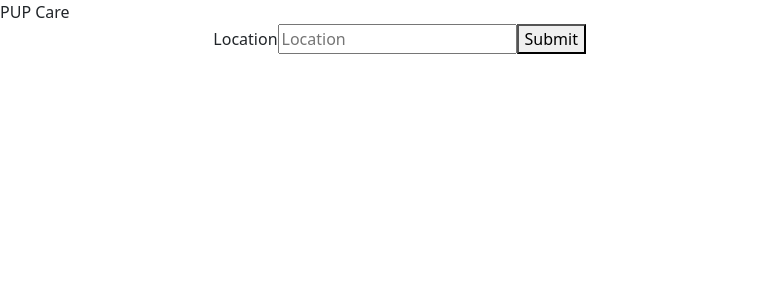
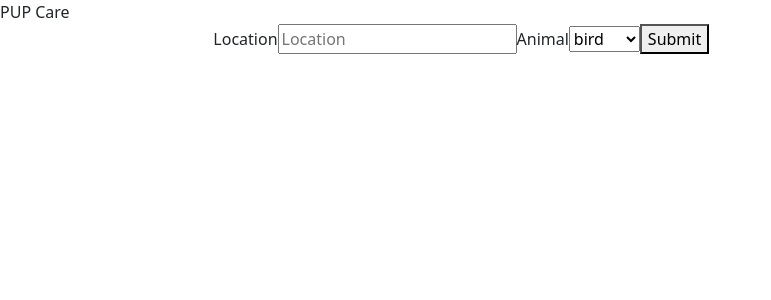
Before and after one commit to Mohini0104/Pup-Care, a React (Vite) app: page / in a window 1280 px wide. Shown: the top 300 px of the page, without its empty margins (0-771 px from the left). Built offline with nearby package versions, Linux system fonts and the light colour scheme.

Commit message:
Started using useState hook

```diff
--- a/package.json
+++ b/package.json
@@ -29,6 +29,7 @@
     "eslint-plugin-import": "^2.26.0",
     "eslint-plugin-jsx-a11y": "^6.6.1",
     "eslint-plugin-react": "^7.31.8",
+    "eslint-plugin-react-hooks": "^4.6.0",
     "prettier": "^2.7.1",
     "vite": "^3.1.4"
   },
--- a/src/components/images/SearchParams.jsx
+++ b/src/components/images/SearchParams.jsx
@@ -1,6 +1,13 @@
 import { useState } from "react";
+const ANIMALS = ["bird", "cat", "dog", "rabbit", "reptile"];
 const SearchParams = () => {
   const [location, setLocation] = useState("");
+  const [animal, setAnimal] = useState("");
+  /*
+  const locationHook = useState("");
+  const location = locationHook[0];
+  const setLocation = locationHook[1];
+  */
   return (
     <div>
       <div className="col-8 mx-auto">
@@ -13,6 +20,22 @@
             placeholder="Location"
             value={location}
           />
+          <label htmlFor="animal">
+            Animal
+            <select
+              name="animal"
+              id="animal"
+              value={animal}
+              onChange={(e) => {
+                setAnimal(e.target.value);
+              }}
+            >
+              {/* <option /> */}
+              {ANIMALS.map((animal) => (
+                <option key={animal}>{animal}</option>
+              ))}
+            </select>
+          </label>
           <button>Submit</button>
         </form>
       </div>
```
Also changed, not shown: .eslintrc.json, 1 other file (tests, documents, lock files or other folders).
